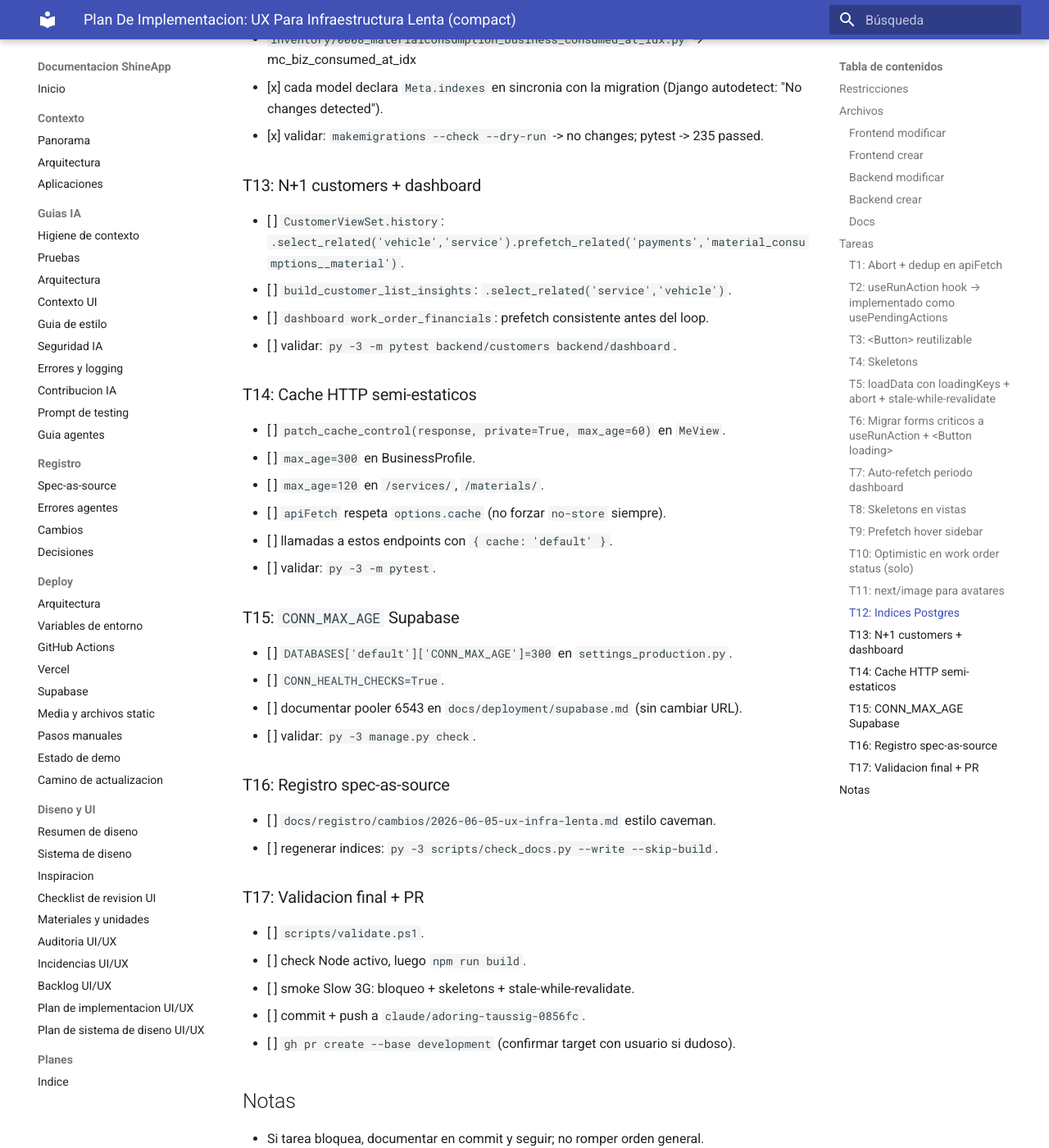
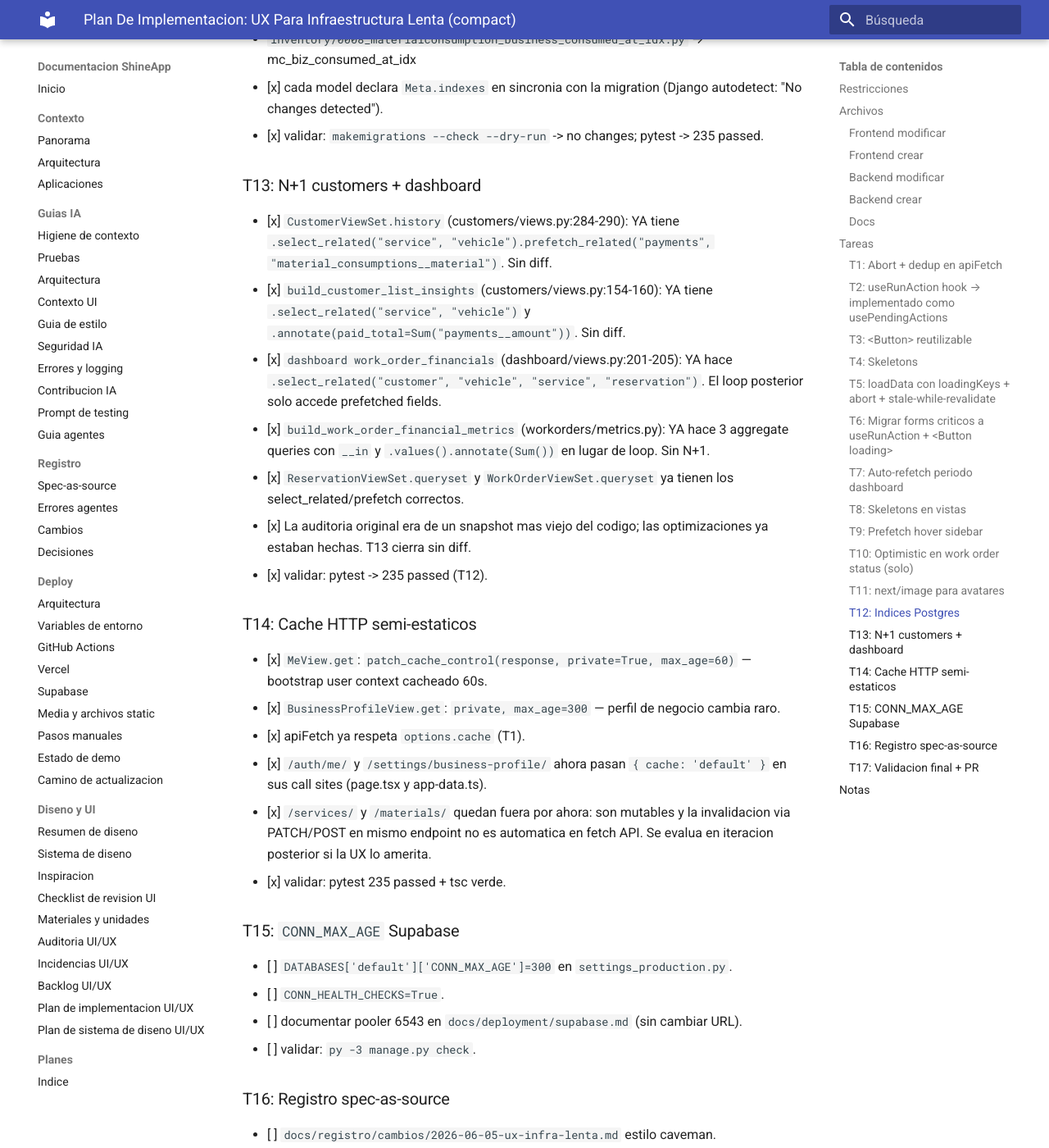
Before and after one commit to juanikitro/ShineApp, an MkDocs documentation site: the page built from docs/plans/2026-06-05-ux-infra-lenta-implementation-plan.compact.md, in a window 1280 px wide and 1400 px high, scrolled down 5863 px. Shown: the whole window at 82% size. Built offline with MkDocs 1.6.1 and Material for MkDocs 9.7.7, drawn with Linux system fonts in a browser that asks for light colours.

Commit message:
perf(cache): Cache-Control en /auth/me/ y business-profile/
- MeView.get: patch_cache_control(private=True, max_age=60).
  El user context se refresca cada 60s mientras no haya PATCH;
  reduce las llamadas de bootstrap entre navegaciones.
- BusinessProfileView.get: patch_cache_control(private=True,
  max_age=300). El perfil del negocio cambia raramente.
- Frontend: /auth/me/ y /settings/business-profile/ se llaman
  con { cache: 'default' } para respetar el Cache-Control del
  backend (apiFetch lo permite desde T1).
- /services/ y /materials/ quedan fuera por ahora: son
  mutables y la invalidacion automatica de cache via misma
  URL POST/PATCH no es confiable en fetch API; se evalua en
  iteracion futura si la UX lo amerita.

Validacion: pytest 235 passed + tsc verde.

```diff
--- a/docs/plans/2026-06-05-ux-infra-lenta-implementation-plan.compact.md
+++ b/docs/plans/2026-06-05-ux-infra-lenta-implementation-plan.compact.md
@@ -137,18 +137,21 @@ Nota: el plan original tenia un hook `useRunAction` que tomaba todos los handler
 - [x] validar: `makemigrations --check --dry-run` -> no changes; pytest -> 235 passed.
 
 ### T13: N+1 customers + dashboard
-- [ ] `CustomerViewSet.history`: `.select_related('vehicle','service').prefetch_related('payments','material_consumptions__material')`.
-- [ ] `build_customer_list_insights`: `.select_related('service','vehicle')`.
-- [ ] `dashboard work_order_financials`: prefetch consistente antes del loop.
-- [ ] validar: `py -3 -m pytest backend/customers backend/dashboard`.
+- [x] `CustomerViewSet.history` (customers/views.py:284-290): YA tiene `.select_related("service", "vehicle").prefetch_related("payments", "material_consumptions__material")`. Sin diff.
+- [x] `build_customer_list_insights` (customers/views.py:154-160): YA tiene `.select_related("service", "vehicle")` y `.annotate(paid_total=Sum("payments__amount"))`. Sin diff.
+- [x] `dashboard work_order_financials` (dashboard/views.py:201-205): YA hace `.select_related("customer", "vehicle", "service", "reservation")`. El loop posterior solo accede prefetched fields.
+- [x] `build_work_order_financial_metrics` (workorders/metrics.py): YA hace 3 aggregate queries con `__in` y `.values().annotate(Sum())` en lugar de loop. Sin N+1.
+- [x] `ReservationViewSet.queryset` y `WorkOrderViewSet.queryset` ya tienen los select_related/prefetch correctos.
+- [x] La auditoria original era de un snapshot mas viejo del codigo; las optimizaciones ya estaban hechas. T13 cierra sin diff.
+- [x] validar: pytest -> 235 passed (T12).
 
 ### T14: Cache HTTP semi-estaticos
-- [ ] `patch_cache_control(response, private=True, max_age=60)` en `MeView`.
-- [ ] `max_age=300` en BusinessProfile.
-- [ ] `max_age=120` en `/services/`, `/materials/`.
-- [ ] `apiFetch` respeta `options.cache` (no forzar `no-store` siempre).
-- [ ] llamadas a estos endpoints con `{ cache: 'default' }`.
-- [ ] validar: `py -3 -m pytest`.
+- [x] `MeView.get`: `patch_cache_control(response, private=True, max_age=60)` — bootstrap user context cacheado 60s.
+- [x] `BusinessProfileView.get`: `private, max_age=300` — perfil de negocio cambia raro.
+- [x] apiFetch ya respeta `options.cache` (T1).
+- [x] `/auth/me/` y `/settings/business-profile/` ahora pasan `{ cache: 'default' }` en sus call sites (page.tsx y app-data.ts).
+- [x] `/services/` y `/materials/` quedan fuera por ahora: son mutables y la invalidacion via PATCH/POST en mismo endpoint no es automatica en fetch API. Se evalua en iteracion posterior si la UX lo amerita.
+- [x] validar: pytest 235 passed + tsc verde.
 
 ### T15: `CONN_MAX_AGE` Supabase
 - [ ] `DATABASES['default']['CONN_MAX_AGE']=300` en `settings_production.py`.
```
Also changed, not shown: 3 other files.
